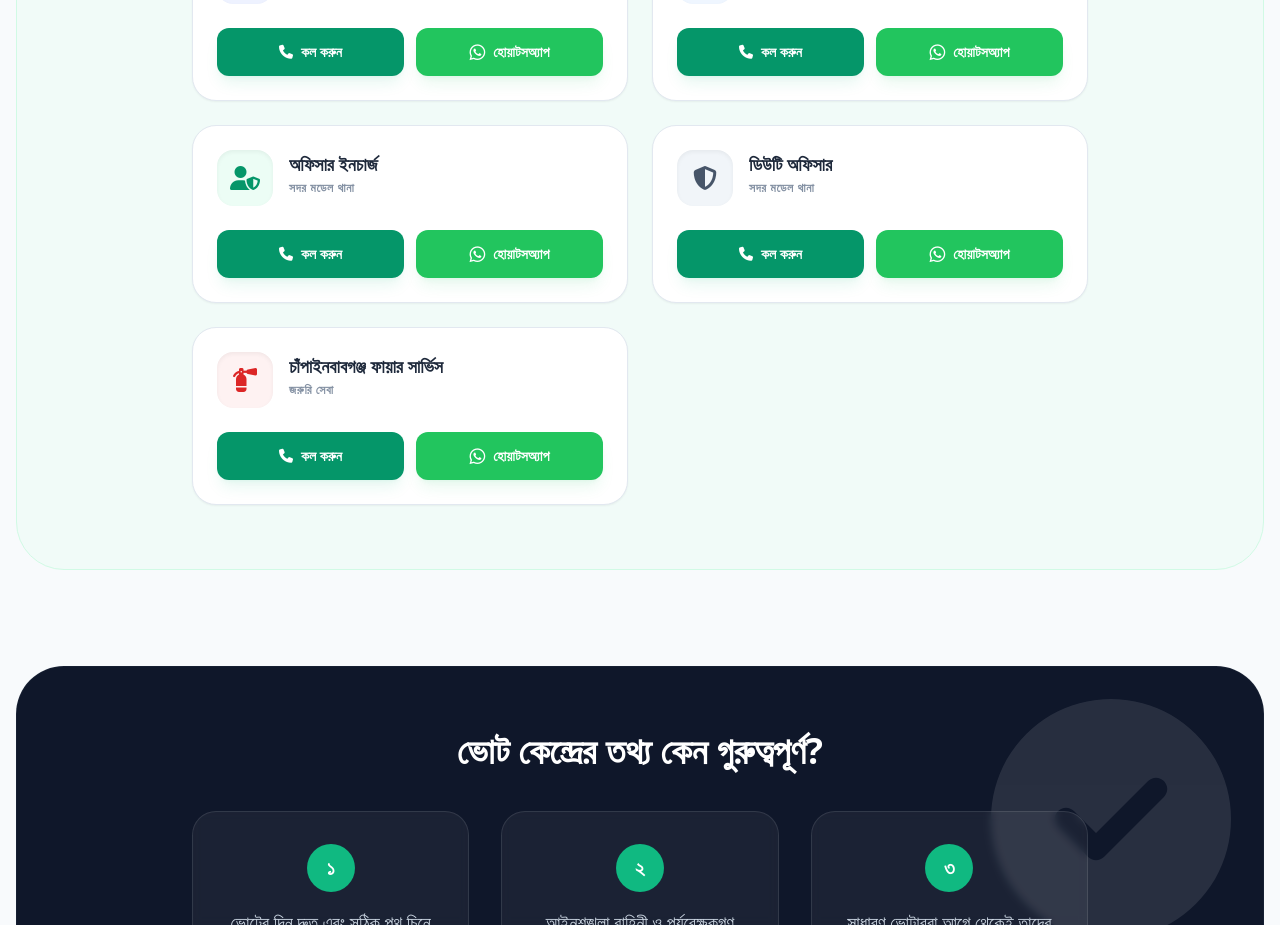
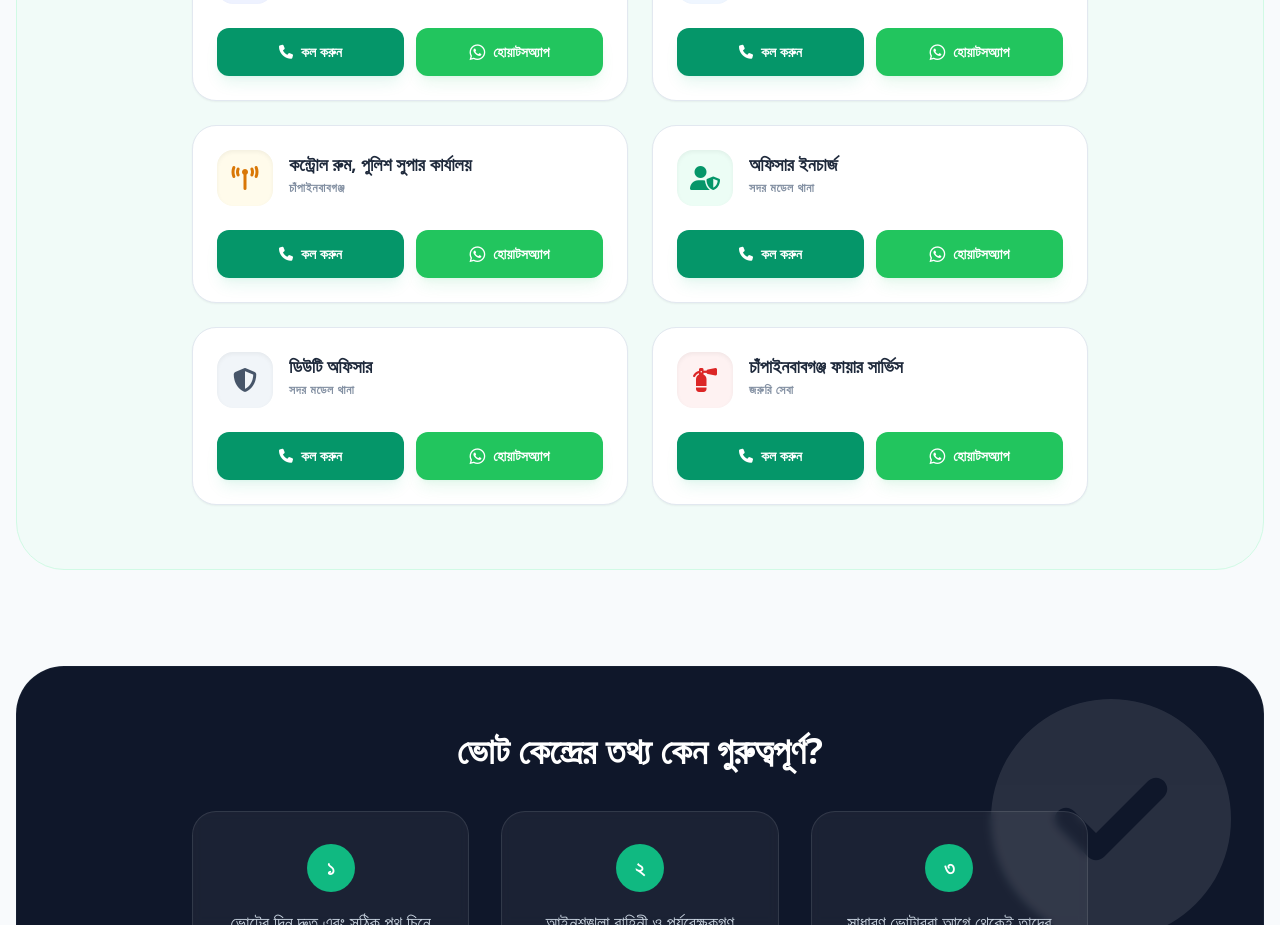
Before and after one commit to iamziaur/vot.center.app, a React (Vite) app: page / in a window 1280 px wide. Shown: the part 3280-4205 px from the top of the page. Built offline with nearby package versions, Linux system fonts and the light colour scheme; a web font is replaced by a local one.

Commit message:
Update ContactsGrid.tsx

```diff
--- a/components/ContactsGrid.tsx
+++ b/components/ContactsGrid.tsx
@@ -74,6 +74,13 @@ const contacts: ContactLink[] = [
     iconColor: 'bg-blue-50 dark:bg-blue-900/20 text-blue-600 dark:text-blue-400'
   },
   {
+    name: 'কন্ট্রোল রুম, পুলিশ সুপার কার্যালয়',
+    designation: 'চাঁপাইনবাবগঞ্জ',
+    phone: '+8801320126498',
+    icon: 'fa-solid fa-tower-broadcast',
+    iconColor: 'bg-amber-50 dark:bg-amber-900/20 text-amber-600 dark:text-amber-400'
+  },
+  {
     name: 'অফিসার ইনচার্জ',
     designation: 'সদর মডেল থানা',
     phone: '+8801320125569',
```
